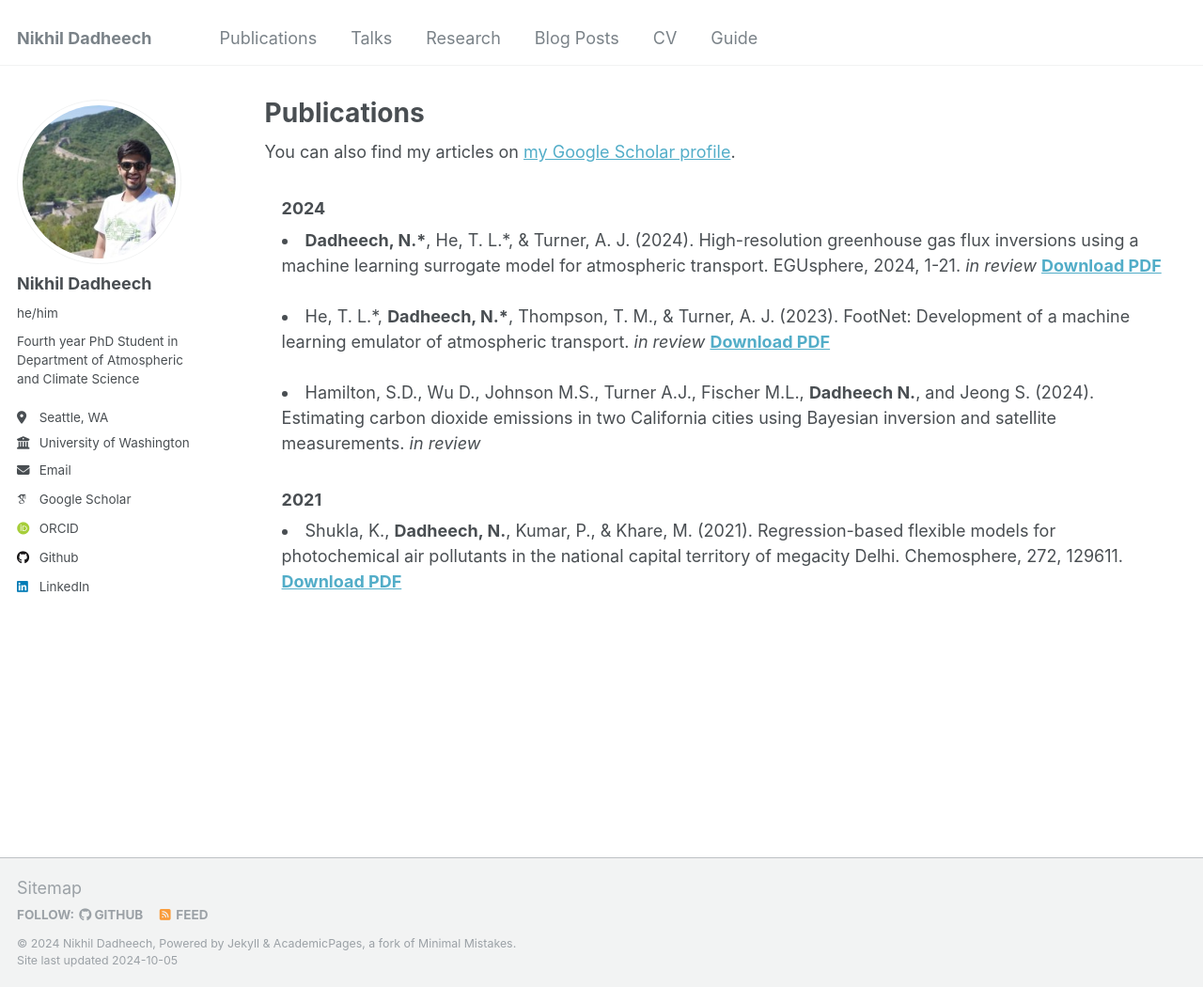
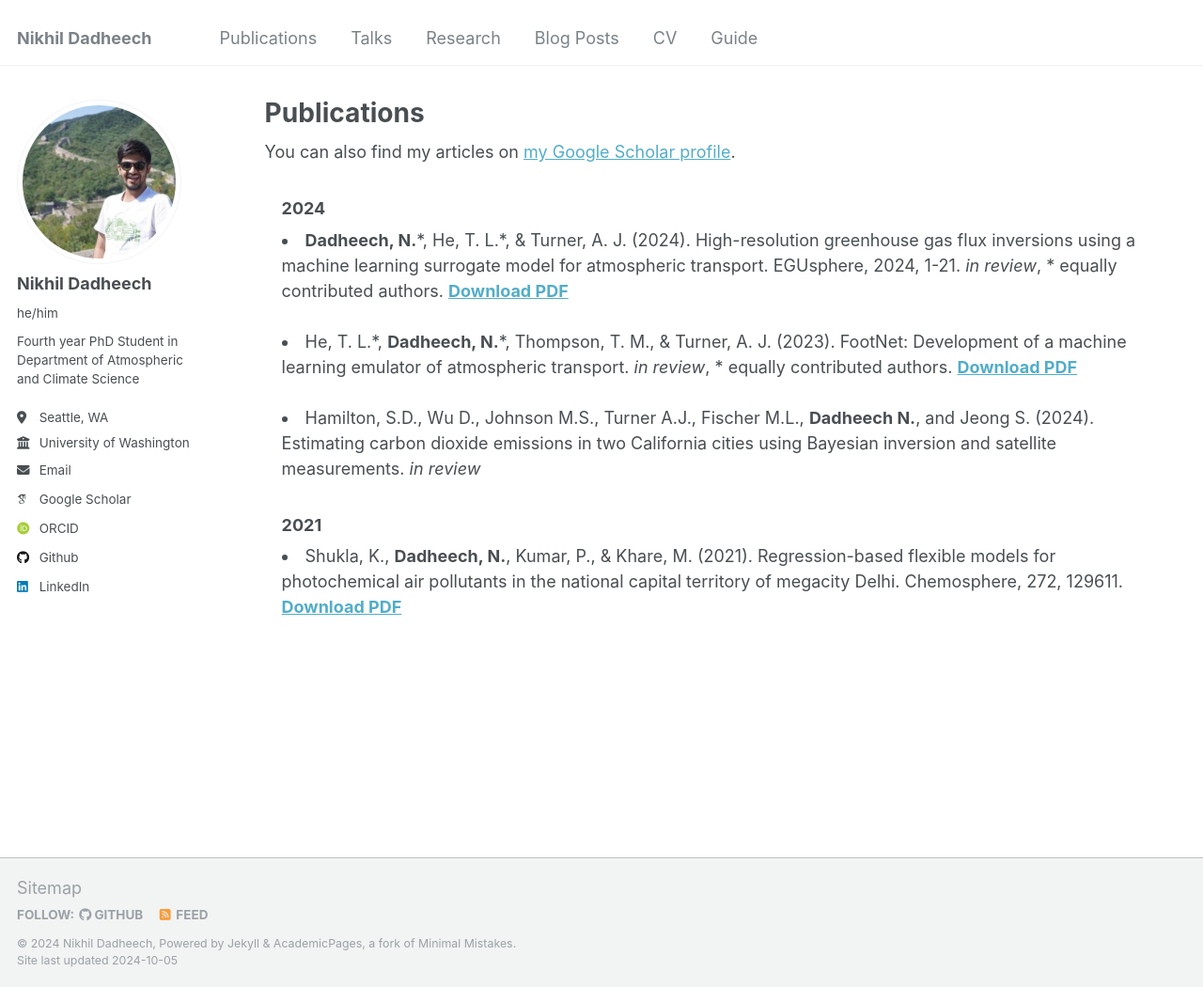
Before and after one commit to nd349/nd349.github.io, a Jekyll site: the page built from _pages/publications.html, in a window 1280 px wide and 1050 px high. Shown: the whole window at 94% size. Built offline with Jekyll 4.4.1, drawn with Linux system fonts in a browser that asks for light colours; some web fonts are replaced.

Commit message:
Updated publications.html

```diff
--- a/_pages/publications.html
+++ b/_pages/publications.html
@@ -19,13 +19,13 @@ author_profile: true
 					<section>
 										<h3>2024</h3>
 										<li class="bib-item">
-										<b>Dadheech, N.*</b>, He, T. L.*, & Turner, A. J. (2024). High-resolution greenhouse gas flux inversions using a machine learning surrogate model for atmospheric transport. EGUsphere, 2024, 1-21. <i>in review</i>
+										<b>Dadheech, N.</b>*, He, T. L.*, & Turner, A. J. (2024). High-resolution greenhouse gas flux inversions using a machine learning surrogate model for atmospheric transport. EGUsphere, 2024, 1-21. <i>in review</i>, * equally contributed authors.
 										<a target="'_blank'" href="../files/dadheechEtAl2024.pdf">
 												<b> Download PDF </b>
 											</a><br>
 
 										<br><li class="bib-item">
-											He, T. L.*, <b>Dadheech, N.*</b>, Thompson, T. M., & Turner, A. J. (2023). FootNet: Development of a machine learning emulator of atmospheric transport. <i>in review</i>
+											He, T. L.*, <b>Dadheech, N.</b>*, Thompson, T. M., & Turner, A. J. (2023). FootNet: Development of a machine learning emulator of atmospheric transport. <i>in review</i>, * equally contributed authors.
 										<a target="'_blank'" href="../files/footnet_v4.pdf">
 											<b> Download PDF </b><br>
 											</a>
```
